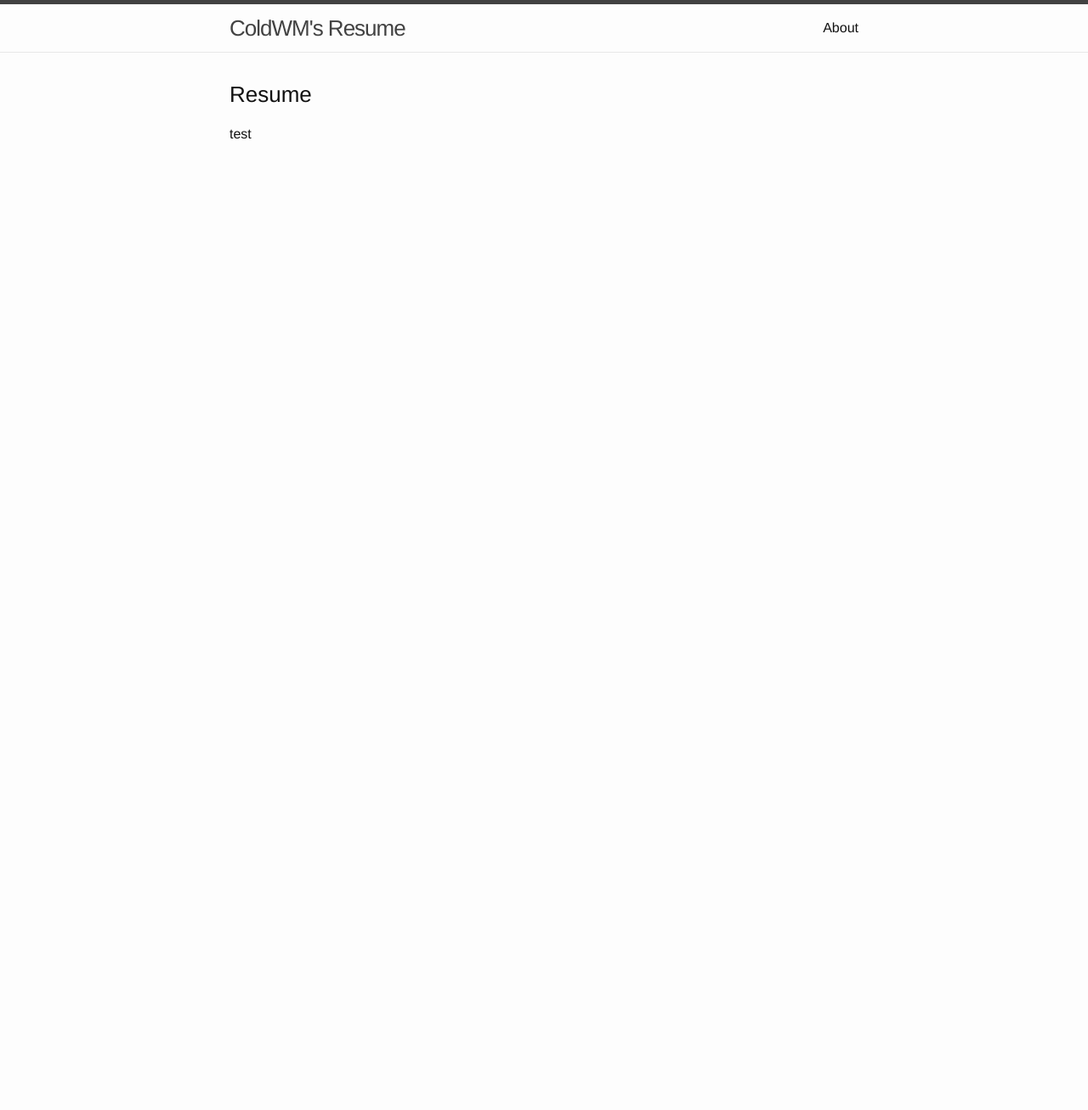
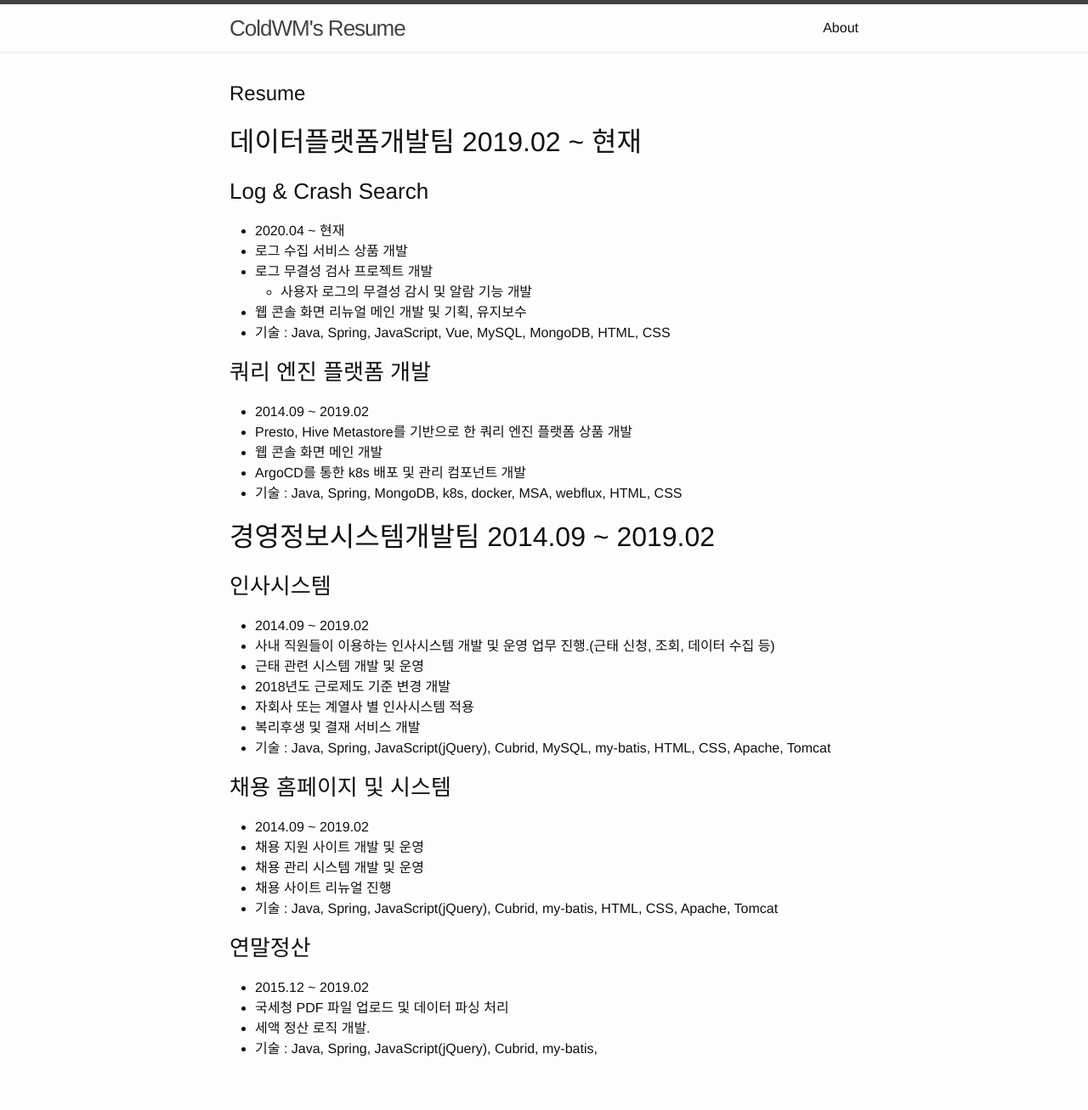
Before and after one commit to ColdWM/resume, a Jekyll site: the page built from _posts/2021-08-20-resume.md, in a window 1280 px wide. Shown: the whole page at 85% size. Built offline with Jekyll 4.4.1, drawn with Linux system fonts in a browser that asks for light colours; Markdown is read by kramdown in place of the engine named in the settings; before the commit the page ends 900 px from its top, so only the background shows below that.

Commit message:
resume update

```diff
--- a/_posts/2021-08-20-resume.md
+++ b/_posts/2021-08-20-resume.md
@@ -6,6 +6,45 @@ categories: resume
 ---
 
 
-### Resume
+# Resume
 
-test
+## 데이터플랫폼개발팀 2019.02 ~ 현재
+### Log & Crash Search
+* 2020.04 ~ 현재
+* 로그 수집 서비스 상품 개발
+* 로그 무결성 검사 프로젝트 개발
+  * 사용자 로그의 무결성 감시 및 알람 기능 개발
+* 웹 콘솔 화면 리뉴얼 메인 개발 및 기획, 유지보수
+* 기술 : Java, Spring, JavaScript, Vue, MySQL, MongoDB, HTML, CSS
+
+### 쿼리 엔진 플랫폼 개발
+* 2014.09 ~ 2019.02
+* Presto, Hive Metastore를 기반으로 한 쿼리 엔진 플랫폼 상품 개발
+* 웹 콘솔 화면 메인 개발
+* ArgoCD를 통한 k8s 배포 및 관리 컴포넌트 개발
+* 기술 : Java, Spring, MongoDB, k8s, docker, MSA, webflux, HTML, CSS
+
+
+
+## 경영정보시스템개발팀 2014.09 ~ 2019.02
+### 인사시스템
+* 2014.09 ~ 2019.02
+* 사내 직원들이 이용하는 인사시스템 개발 및 운영 업무 진행.(근태 신청, 조회, 데이터 수집 등)
+* 근태 관련 시스템 개발 및 운영
+* 2018년도 근로제도 기준 변경 개발
+* 자회사 또는 계열사 별 인사시스템 적용
+* 복리후생 및 결재 서비스 개발
+* 기술 : Java, Spring, JavaScript(jQuery), Cubrid, MySQL, my-batis, HTML, CSS, Apache, Tomcat
+
+### 채용 홈페이지 및 시스템
+* 2014.09 ~ 2019.02
+* 채용 지원 사이트 개발 및 운영
+* 채용 관리 시스템 개발 및 운영
+* 채용 사이트 리뉴얼 진행
+* 기술 : Java, Spring, JavaScript(jQuery), Cubrid, my-batis, HTML, CSS, Apache, Tomcat
+
+### 연말정산
+* 2015.12 ~ 2019.02
+* 국세청 PDF 파일 업로드 및 데이터 파싱 처리
+* 세액 정산 로직 개발.
+* 기술 : Java, Spring, JavaScript(jQuery), Cubrid, my-batis,
```
